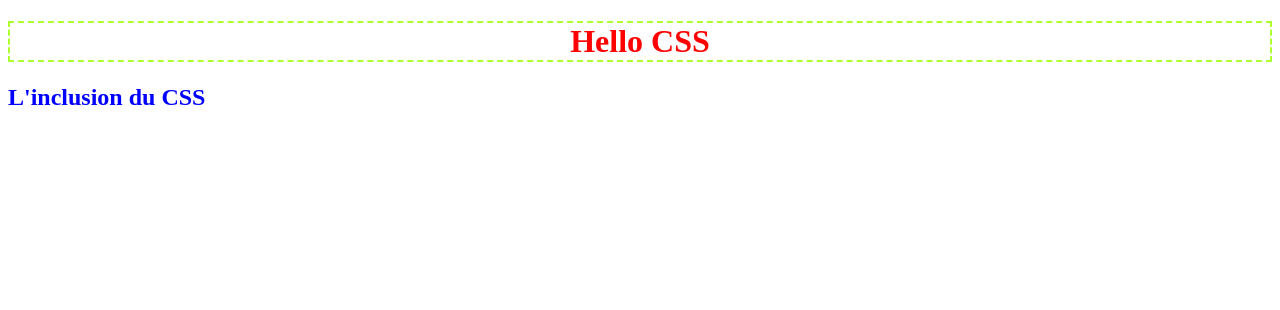
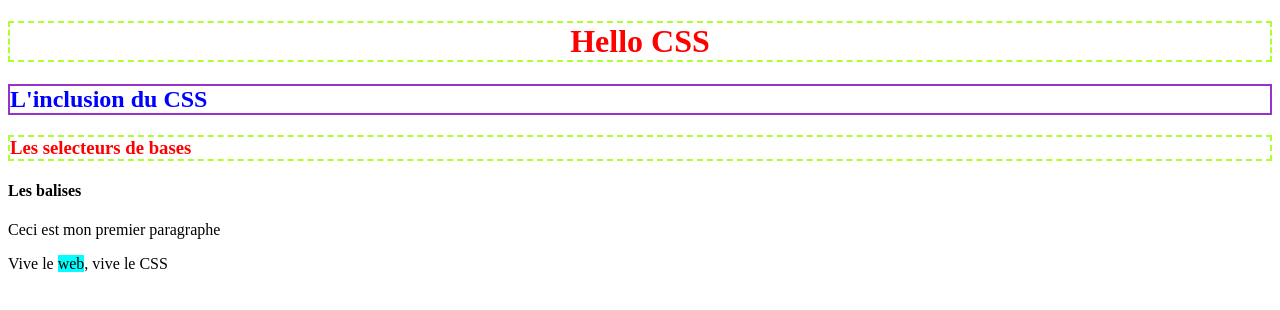
Before and after one commit to CristinaIsi/LabCSS, a plain HTML site: page index.html in a window 1280 px wide. Drawn offline with Linux system fonts and the light colour scheme.

Commit message:
Encore du Css

```diff
--- a/index.html
+++ b/index.html
@@ -10,6 +10,15 @@
         <h1 align="center">Hello CSS</h1>
 
         <h2>L'inclusion du CSS</h2>
+
+        <h3>Les selecteurs de bases</h3>
+
+        <h4>Les balises</h4>
+
+        <p>Ceci est mon premier paragraphe</p>
+
+        <p>Vive le <span>web</span>, vive le CSS</p>
+
     </body>
 
 </html>
--- a/main.css
+++ b/main.css
@@ -1,8 +1,13 @@
-h1 {
+h1, h3, h6 {
     color:red;
     border: dashed greenyellow 2px
 }
 
 h2{
-    color: blue
+    color: blue;
+    border: solid darkorchid 2px
 }
+
+p span{
+    background-color: aqua;
+}
```
